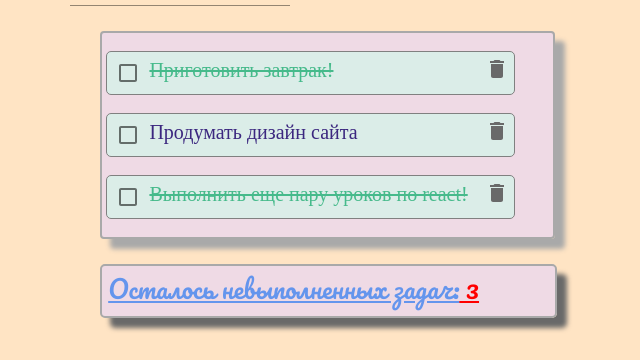
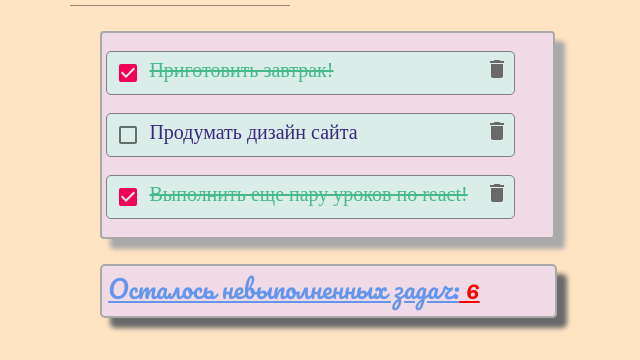
Before and after one commit to WebHeroSchool/Evg_todo_App, a React (Create React App) app: page / in a window 1280 px wide. Shown: the part 189-549 px from the top of the page, without its empty margins (302-942 px from the left). Built offline with nearby package versions, Linux system fonts and the light colour scheme.

Commit message:
add events to App, get newItemList

```diff
--- a/package.json
+++ b/package.json
@@ -32,6 +32,8 @@
     ]
   },
   "devDependencies": {
+    "@material-ui/core": "^4.9.8",
+    "@material-ui/icons": "^4.9.1",
     "classnames": "^2.2.6",
     "gulp": "^4.0.2"
   }
--- a/public/index.html
+++ b/public/index.html
@@ -2,19 +2,16 @@
 <html lang="en">
   <head>
     <meta charset="utf-8" />
-    <link rel="icon" href="%PUBLIC_URL%/favicon.ico" />
     <meta name="viewport" content="width=device-width, initial-scale=1" />
     <meta name="theme-color" content="#000000" />
     <meta
       name="description"
       content="Web site created using create-react-app"
     />
-    <link rel="apple-touch-icon" href="%PUBLIC_URL%/logo192.png" />
     <!--
       manifest.json provides metadata used when your web app is installed on a
       user's mobile device or desktop. See https://developers.google.com/web/fundamentals/web-app-manifest/
     -->
-    <link rel="manifest" href="%PUBLIC_URL%/manifest.json" />
     <!--
       Notice the use of %PUBLIC_URL% in the tags above.
       It will be replaced with the URL of the `public` folder during the build.
--- a/src/Components/App/App.js
+++ b/src/Components/App/App.js
@@ -8,18 +8,31 @@ class App extends React.Component {
     state= {
         items : [
             { task: 'Приготовить завтрак!',
-                isDone: true
+                isDone: true,
+                id: 1
             },
             { task: 'Продумать дизайн сайта',
-                isDone: false
+                isDone: false,
+                id: 2
             },
             { task: 'Выполнить еще пару уроков по react!',
-                isDone: true
+                isDone: true,
+                id: 3
             },
-        ]
+        ],
+        count: 6
     };
 
-    onClickDone = isDone => console.log (isDone);
+    onClickDone = id => {
+        const newItemList = this.state.items.map( item => {
+            const newItem = {...item};
+            if (item.id === id) {
+                newItem.isDone = !item.isDone;
+            }
+            return newItem;
+        });
+        this.setState({items: newItemList})
+    };
 
     render() {
         return (
@@ -32,7 +45,7 @@ class App extends React.Component {
                 <ItemList items={this.state.items} onClickDone={this.onClickDone} />
 
                 <div className={styles.footer}>
-                    <Footer count={3}/>
+                    <Footer count={this.state.count} />
                 </div>
             </div>
         )
--- a/src/Components/InputItem/InputItem.js
+++ b/src/Components/InputItem/InputItem.js
@@ -2,7 +2,6 @@ import React from 'react';
 import Input from '@material-ui/core/Input';
 import styles from '../App/App.module.css';
 import AddCircleOutlineIcon from '@material-ui/icons/AddCircleOutline';
-import items from '../App/App'
 
 const event = () => alert('Added!');
 
--- a/src/Components/ItemList/ItemList.js
+++ b/src/Components/ItemList/ItemList.js
@@ -9,9 +9,14 @@ const ItemList = ({items, onClickDone}) => (
     <ul>
         {items.map(item => <li key={item.task}>
             <Checkbox
-              onClick={() => onClickDone(item.isDone)}
+                checked={item.isDone}
+              onClick={() => onClickDone(item.id)}
             />
-            <Item task={item.task} isDone={item.isDone} />
+            <Item
+                task={item.task}
+                isDone={item.isDone}
+                id={item.id}
+            />
             <DeleteIcon className={styles.butdelete} onClick={deltask}/>
         </li>)}
 
```
Also changed, not shown: 1 other file (tests, documents, lock files or other folders).
